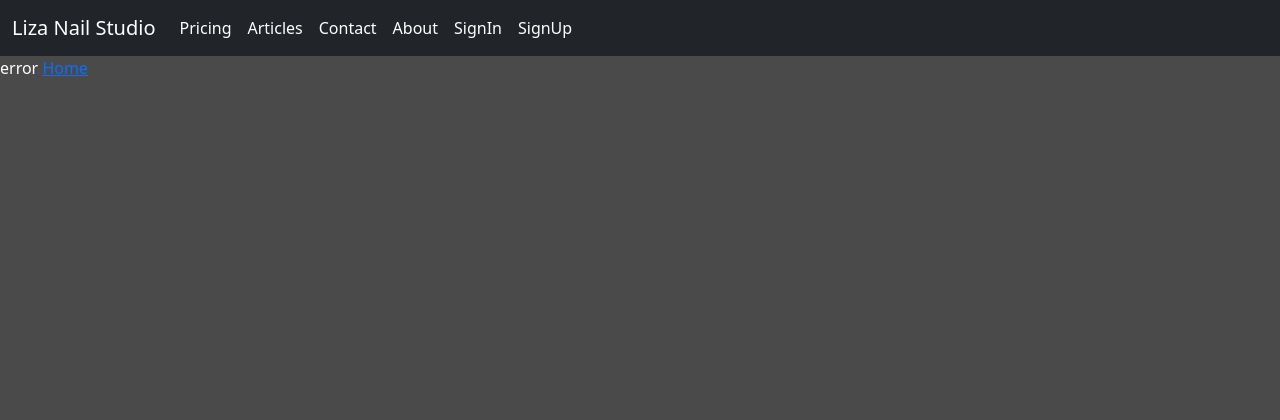
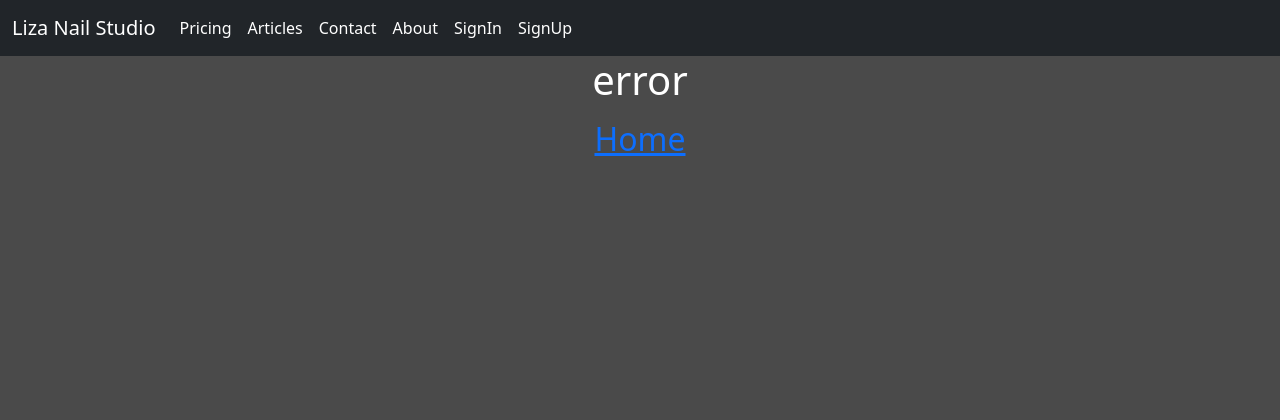
Before and after one commit to cootook/project, a Flask app: template studio_app/templates/apology.html in a window 1280 px wide. Shown: the top 420 px of the page. Run offline with Flask 3, Linux system fonts and the light colour scheme; the template is opened without the code that fills it, so the values that code supplies are empty; some libraries are stand-ins or nearby versions.

Commit message:
feat: add rout apology, error_message in template

```diff
--- a/studio_app/templates/apology.html
+++ b/studio_app/templates/apology.html
@@ -3,6 +3,9 @@
 apology
 {% endblock %}
 {% block content %}
-error
-<a href="/">Home</a>
+<h1 style="text-align: center">error</h1>
+<p  style="text-align: center">
+    {{ error_message }}
+</p>
+<a style="text-align: center" href="/"><h2>Home</h2></a>
 {% endblock %}
--- a/studio_app/webapp.py
+++ b/studio_app/webapp.py
@@ -43,6 +43,10 @@ def about():
 @login_required
 def account():
     return render_template("account.html")
+
+@app.route("/apology/")
+def apology():
+    return render_template("apology.html")
 
 @app.route("/appointments/")
 @login_required
```
Also changed, not shown: 1 other file.
